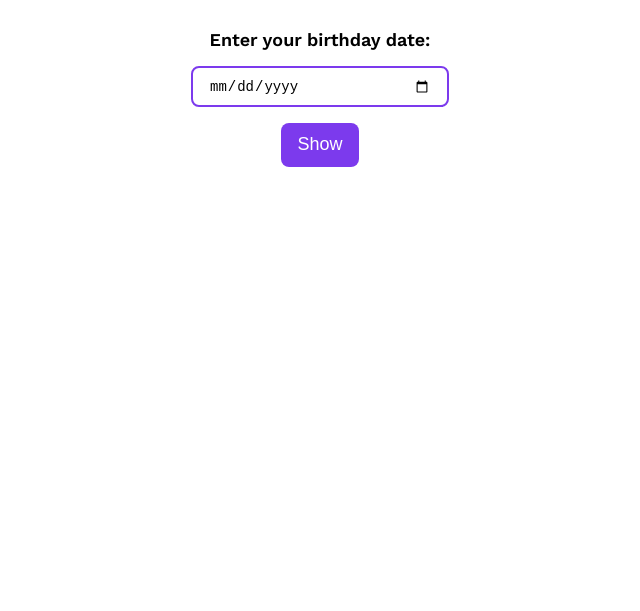
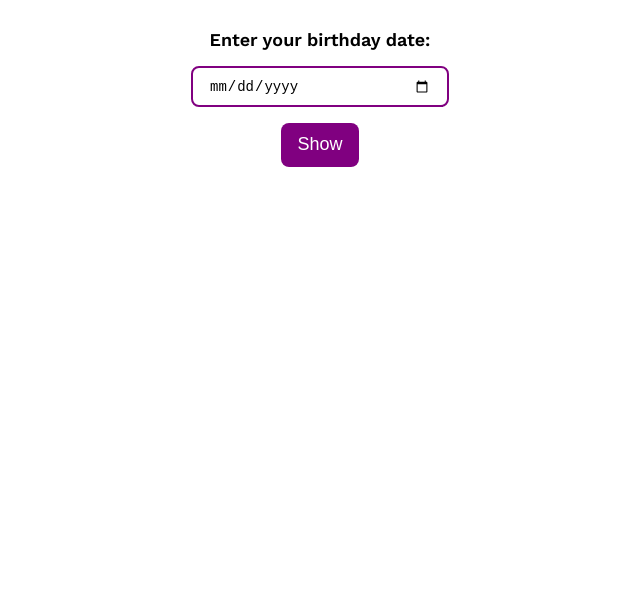
Before and after one commit to gowthamnallamala/Palindrome-Birthday, a plain HTML site: page index.html in a window 1280 px wide. Shown: the part 89-700 px from the top of the page, without its empty margins (320-960 px from the left). Drawn offline with nearby package versions, Linux system fonts and the light colour scheme.

Commit message:
color has updated

```diff
--- a/styles.css
+++ b/styles.css
@@ -7,7 +7,7 @@
 }
 
 :root {
-  --primary-color: #7c3aed;
+  --primary-color: #800080;
 }
 
 body {
```
